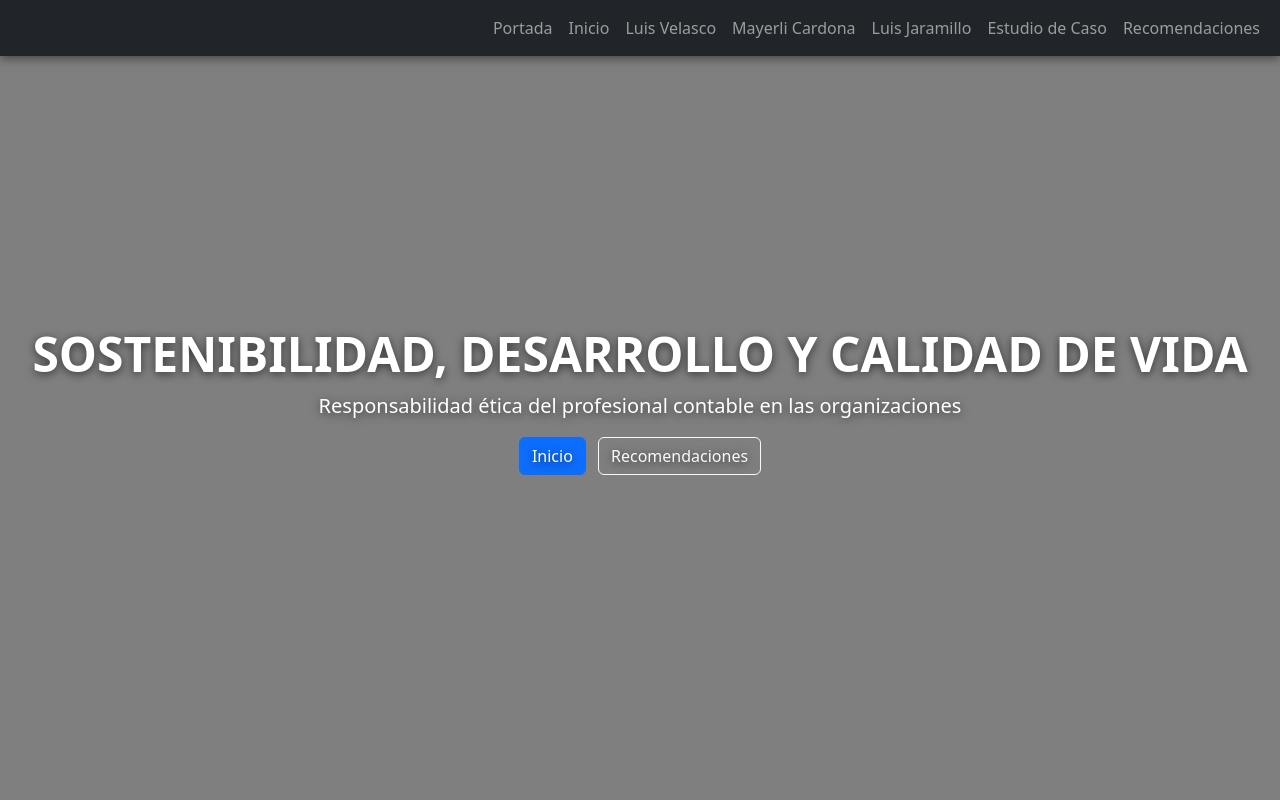
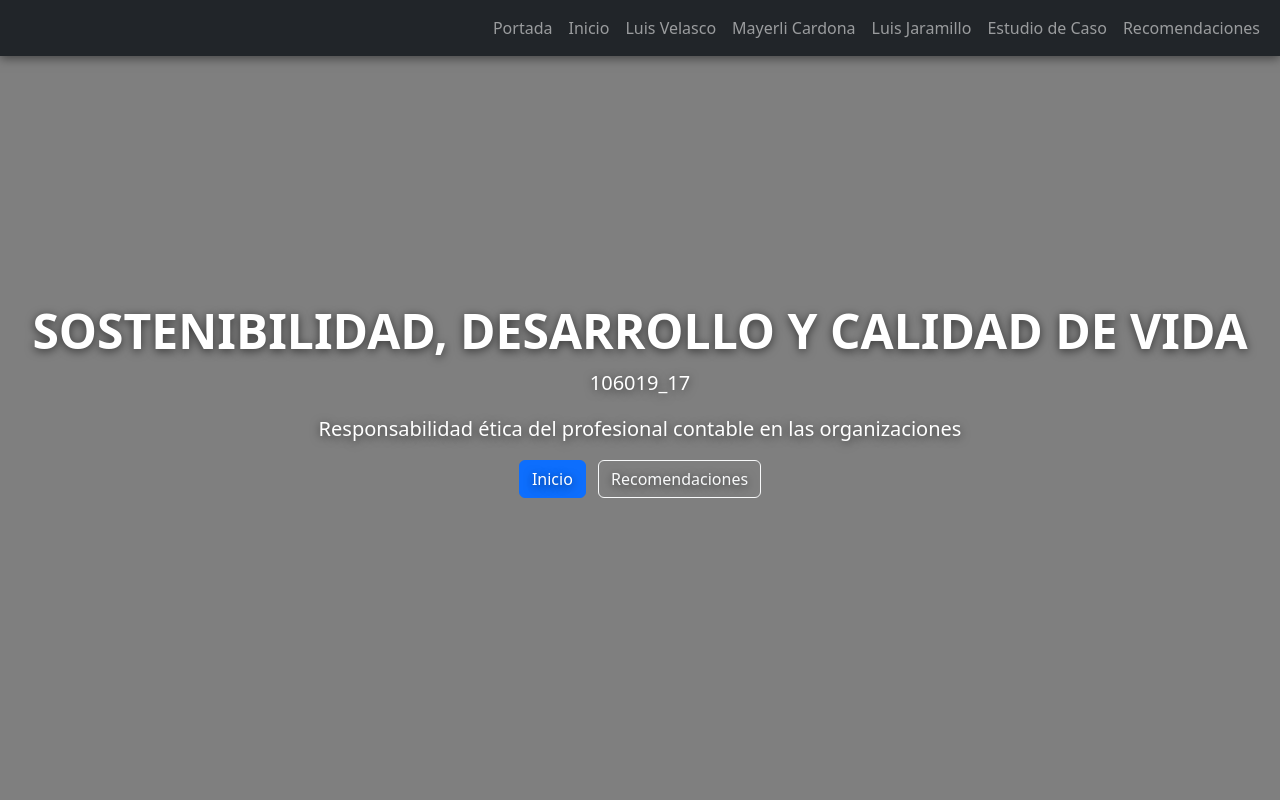
Before and after one commit to jara955225/Pag, a plain HTML site: page index.html in a window 1280 px wide. Shown: the top 800 px of the page. Drawn offline with nearby package versions, Linux system fonts and the light colour scheme.

Commit message:
Update index.html
x

```diff
--- a/index.html
+++ b/index.html
@@ -33,6 +33,7 @@
 <header class="hero-section d-flex align-items-center justify-content-center" id="portada">
   <div class="text-center text-white">
     <h1 class="display-5 fw-bold">SOSTENIBILIDAD, DESARROLLO Y CALIDAD DE VIDA</h1>
+       <p class="lead">106019_17</p>
     <p class="lead">Responsabilidad ética del profesional contable en las organizaciones</p>
     <a href="#inicio" class="btn btn-primary me-2">Inicio</a>
     <a href="#tab5" class="btn btn-outline-light">Recomendaciones</a>
```
